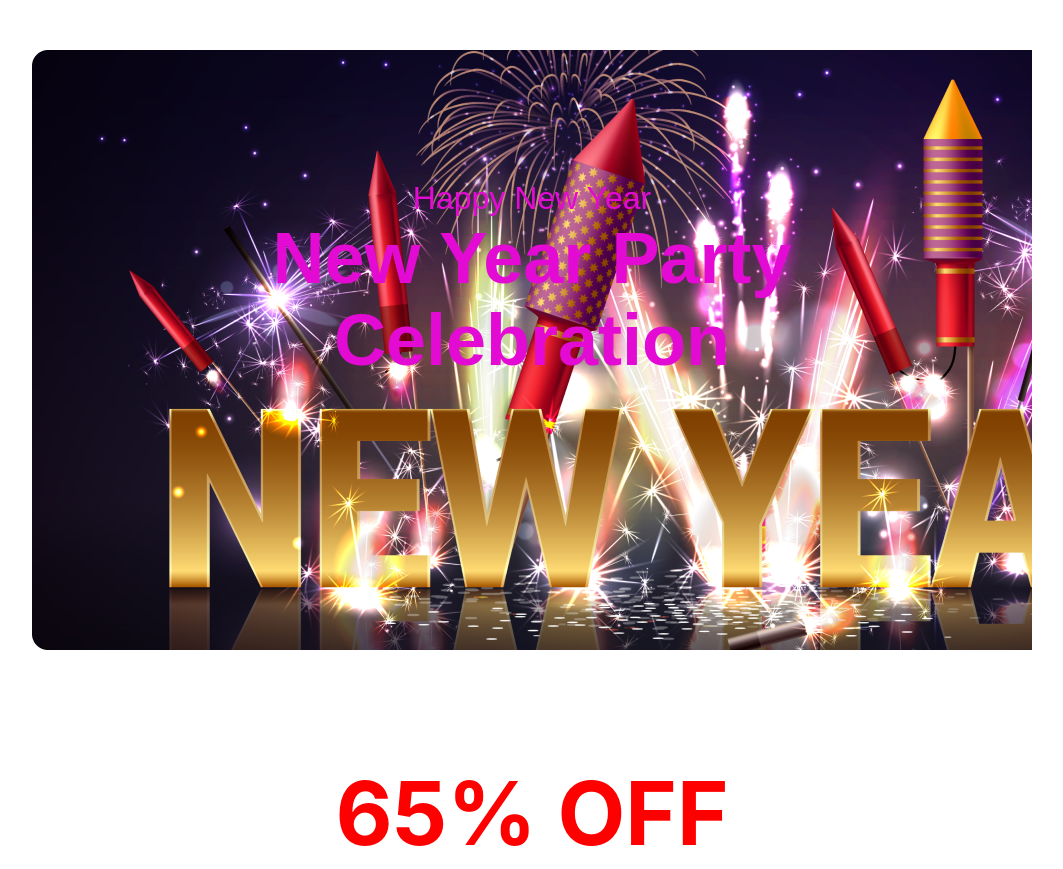
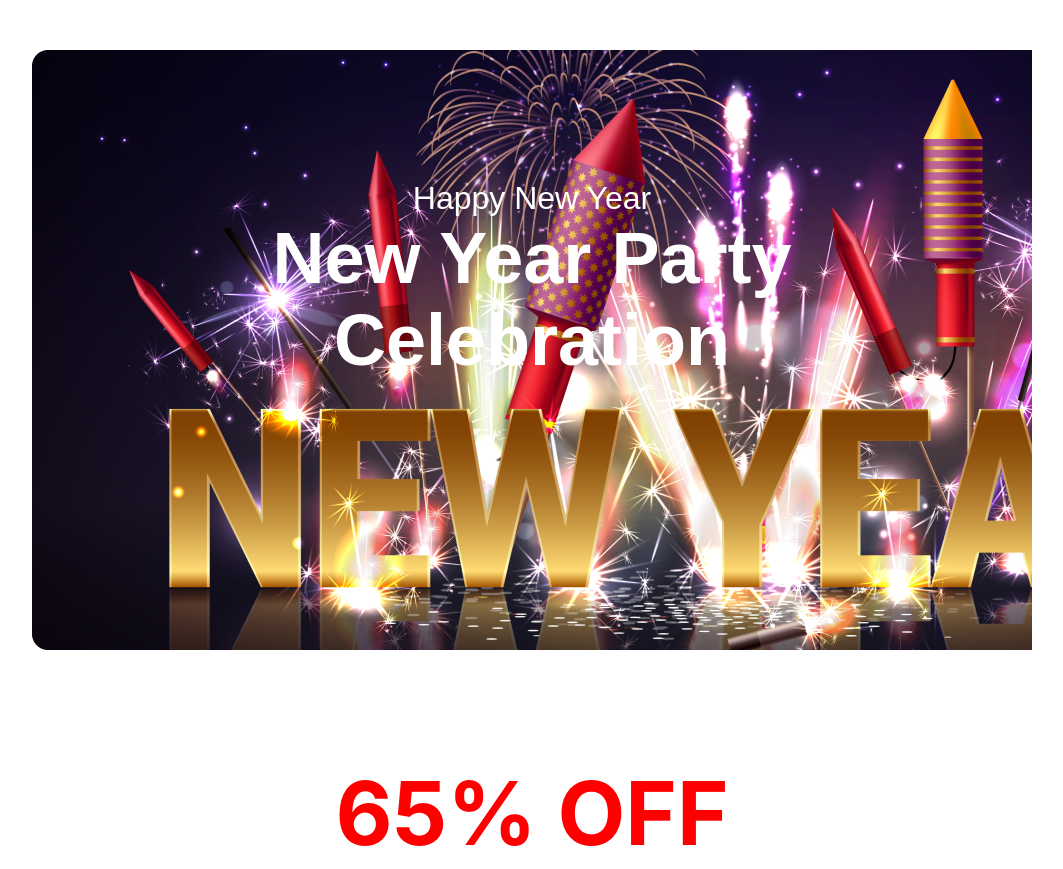
Before and after one commit to MHOPI98/new-year-new-mission, a plain HTML site: page index.html in a window 1280 px wide. Shown: the top 869 px of the page, without its empty margins (108-1171 px from the left). Drawn offline with Linux system fonts and the light colour scheme.

Commit message:
Welcome added

```diff
--- a/css/style.css
+++ b/css/style.css
@@ -23,14 +23,14 @@ header {
 }
 
 .banner-title {
-    color: #e30bd4;
+    color: #FFF;
     font-size: 32px;
     font-weight: 400;
 
 }
 
 .banner-content {
-    color: #e30bd4;
+    color: #FFF;
     font-size: 72px;
     font-weight: 900;
 
```
